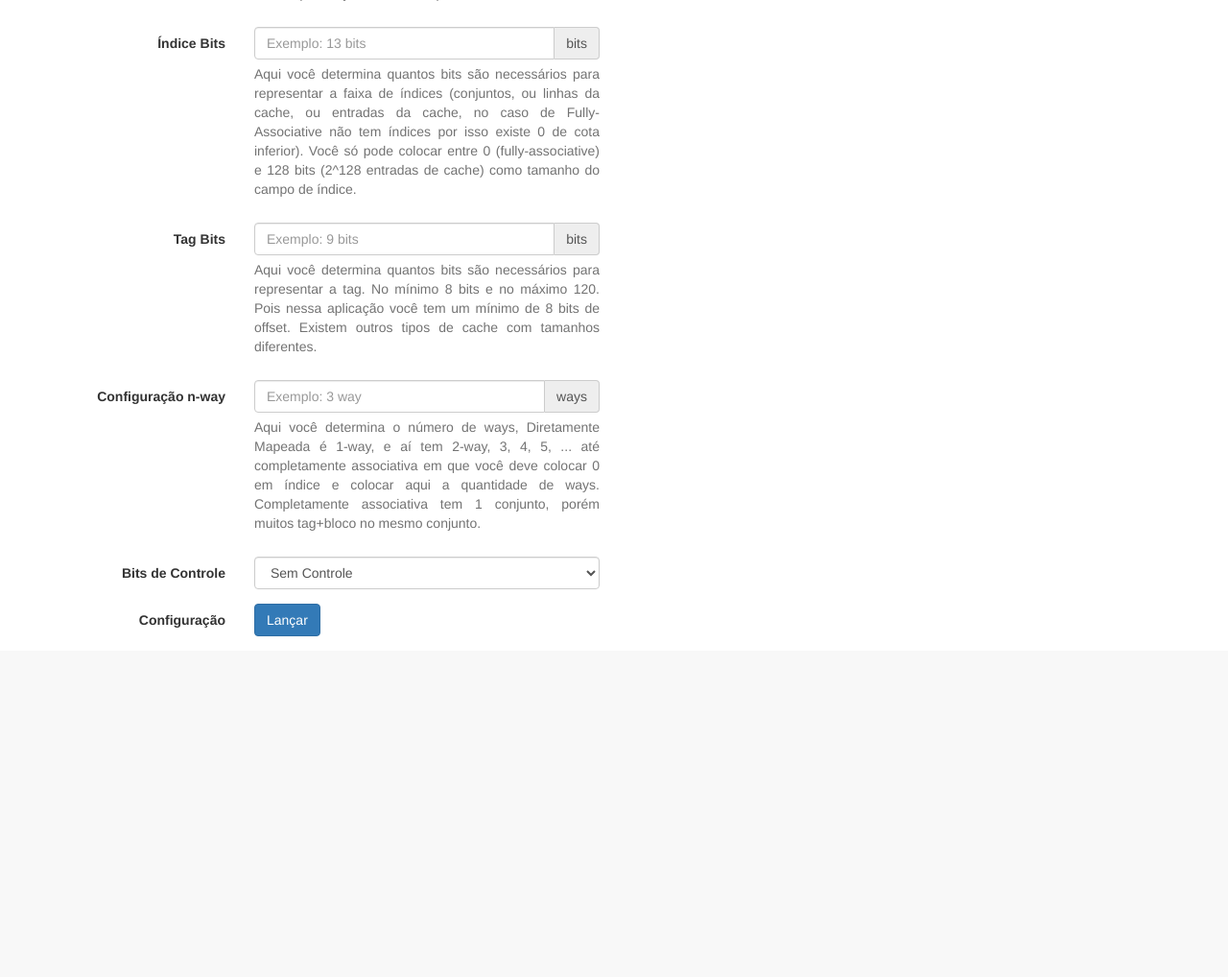
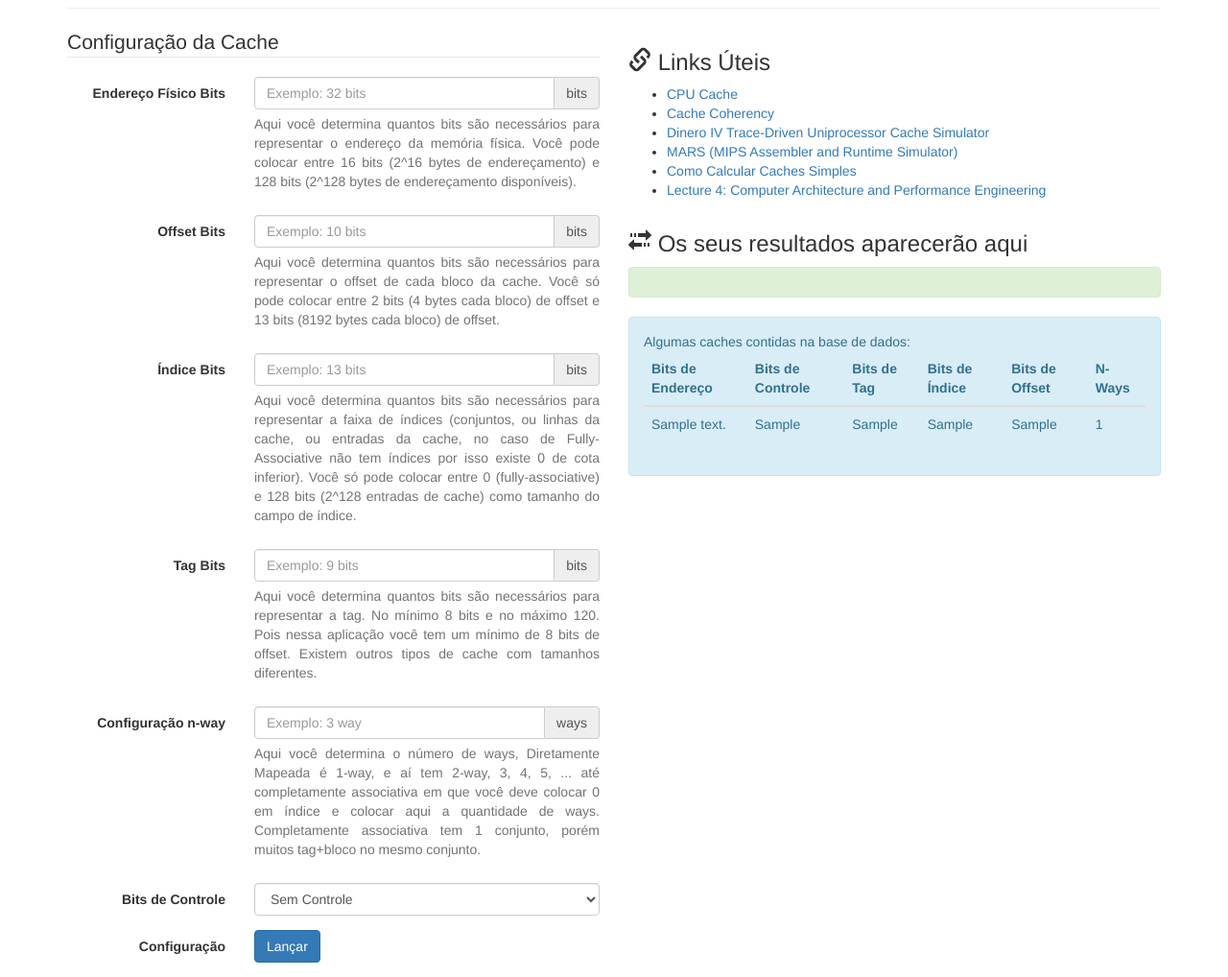
Before and after one commit to tonussi/cachesapp, a PHP site: template web/views/index.twig in a window 1280 px wide. Shown: the part 527-1545 px from the top of the page at 96% size. Before the commit the page ends 1190 px from the top, so only its background shows below. Run offline with PHP 8.4, Linux system fonts and the light colour scheme; the template is opened without the code that fills it: most values are stand-ins (such as "Sample title", 1, 10 or a date in 2020); some libraries are stand-ins or nearby versions.

Commit message:
Add listinha de caches e imagens explicativas

```diff
--- a/web/views/cache_config_form.html
+++ b/web/views/cache_config_form.html
@@ -1,5 +1,6 @@
 <form class="form-horizontal" id="ajax-cache-config" method="post"
 	action="gethint.php">
+	<input type="hidden" name="hash" id="hash" value="<?php echo microtime(); ?>" />
 	<fieldset>
 
 		<!-- Form Name -->
--- a/web/views/index.twig
+++ b/web/views/index.twig
@@ -5,7 +5,10 @@
 		Bem vindo ao <span class="glyphicon glyphicon-list"></span> CachesApp.</br>
 		Entre com seus valores para address size bits, tag size bits, index
 		size bits, offset size bits.</br> Para a calculadora retornar o
-		tamanho da cache em bits.</br>
+		tamanho da cache em bits. Abaixo você encontra a esquematização de uma cache 3-way
+		para fins de estudo teórico.</br>
+	<img alt="Cache 3 Way" height="340" src="https://raw.githubusercontent.com/tonussi/org/master/cache3way.png"/>
+	<img alt="Perfil da Cache" height="340" src="https://raw.githubusercontent.com/tonussi/org/master/perfilcache.png"/>
 	</div>
 	<hr>
 	<div class="row">
@@ -37,6 +40,39 @@
 				resultados aparecerão aqui
 			</h3>
 			<div class="alert alert-success" role="alert" id="form-messages"></div>
+
+			<div class="alert alert-info" role="alert">
+				<p>Algumas caches contidas na base de dados:</p>
+				<table class="table table-hover">
+					<thead>
+						<tr>
+							<th>Bits de Endereço</th>
+							<th>Bits de Controle</th>
+							<th>Bits de Tag</th>
+							<th>Bits de Índice</th>
+							<th>Bits de Offset</th>
+							<th>N-Ways</th>
+						</tr>
+					</thead>
+					<tbody>
+						{% for c in caches|slice(0, lazyLoad) %}
+						<tr>
+							<td>{{ c.address_size_bits }}</td>
+							<td>{{ c.control_size_bits }}</td>
+							<td>{{ c.tag_size_bits     }}</td>
+							<td>{{ c.index_size_bits   }}</td>
+							<td>{{ c.offset_size_bits  }}</td>
+							<td>{{ c.ways_size         }}</td>
+						</tr>
+						{% else %}
+						  <li>Falhou ao buscar a cache.</li>
+						{% endfor %}
+					</tbody>
+				</table>
+				<ul>
+				</ul>
+			</div>
+
 		</div>
 	</div>
-{% endblock %}
+	{% endblock %}
```
